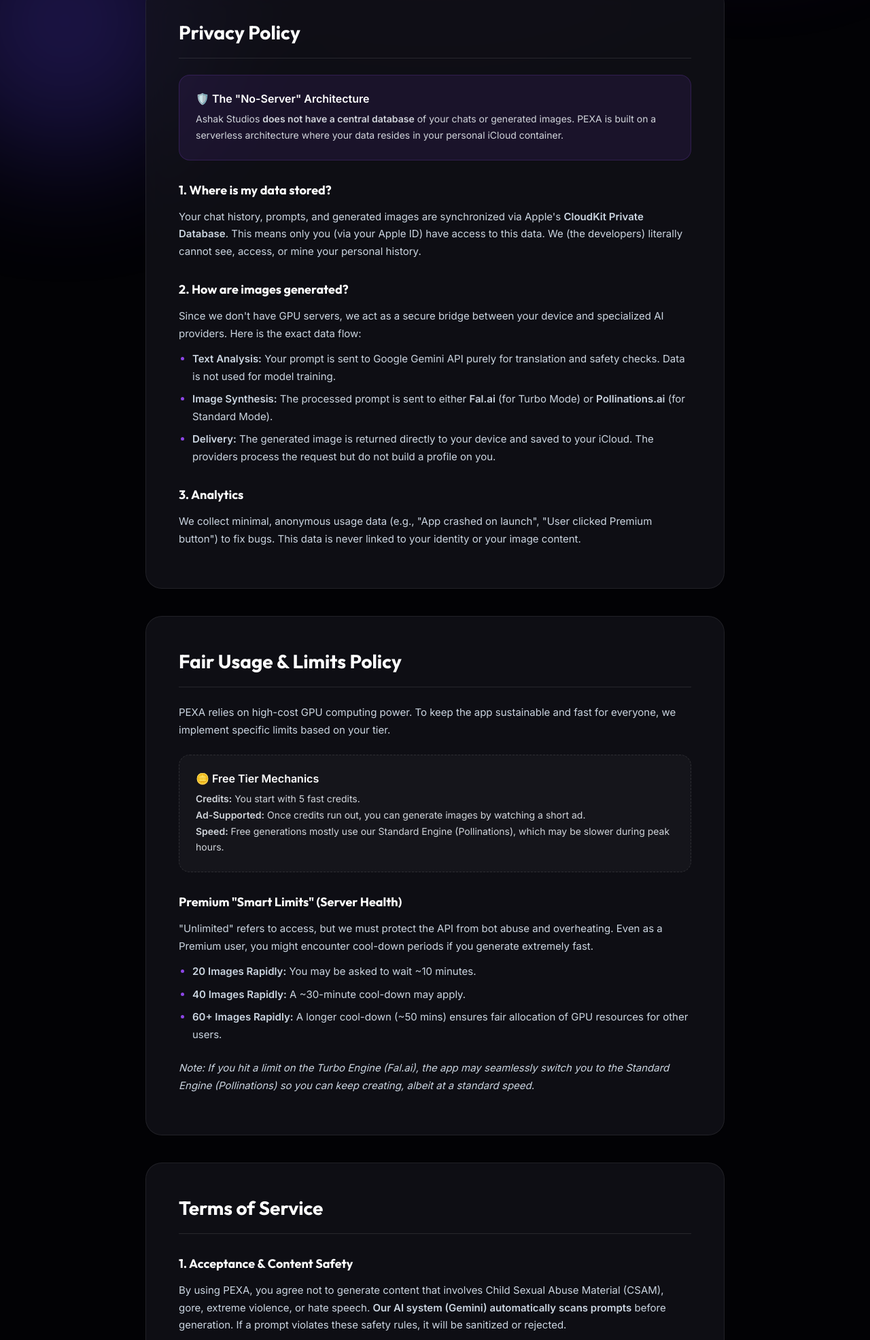
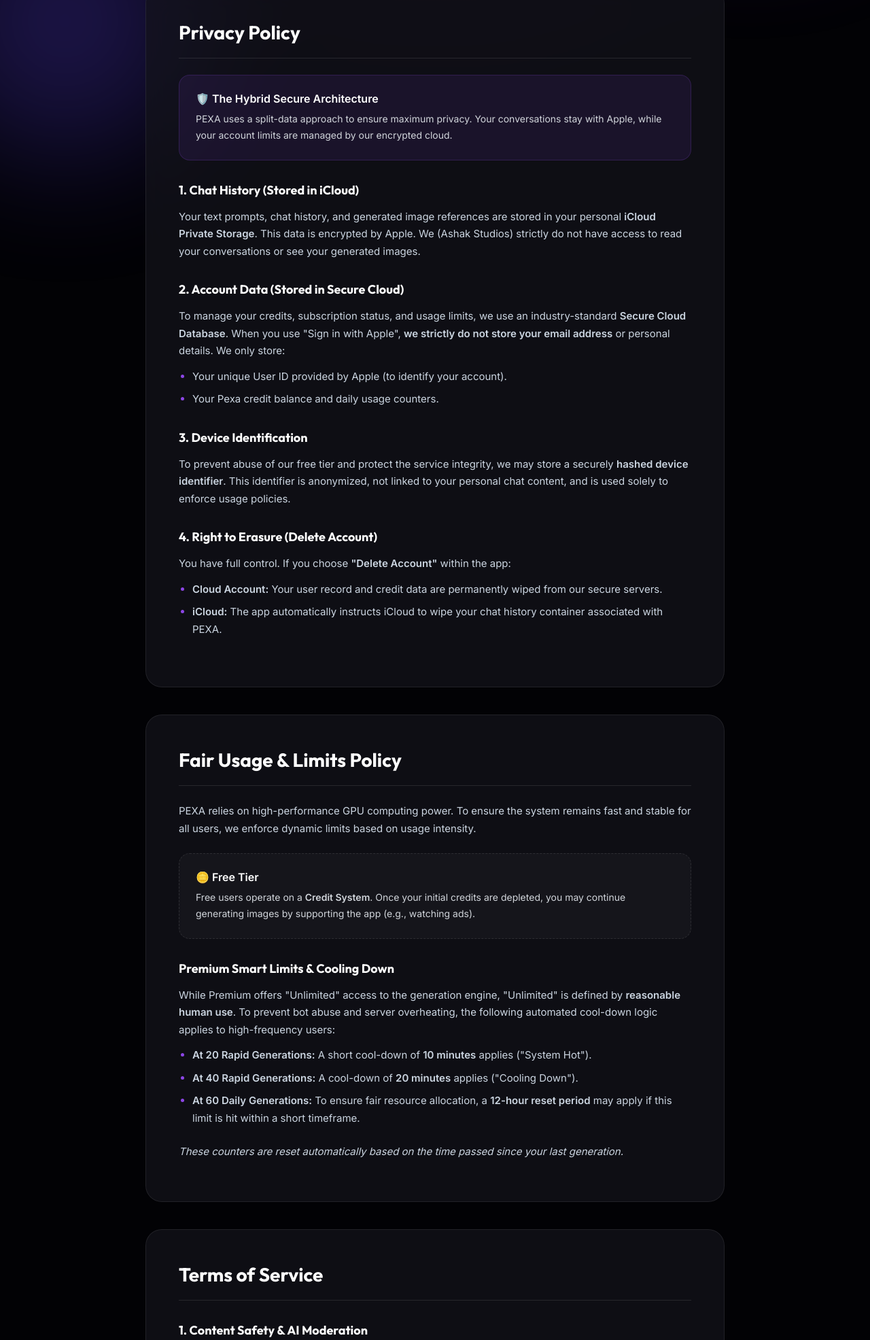
Before and after one commit to yumerashak/ashakco, an Astro site: page /pexa/legal in a window 1280 px wide. Shown: the part 568-2539 px from the top of the page at 68% size. Built offline with nearby package versions, Linux system fonts and the light colour scheme; Astro itself is replaced by a stand-in of ours.

Commit message:
CommitPexa1.0.2

```diff
--- a/src/pages/pexa/legal.astro
+++ b/src/pages/pexa/legal.astro
@@ -2,7 +2,7 @@
 import Header from "../../components/company/CompanyHeader.astro";
 import Footer from "../../components/company/CompanyFooter.astro";
 
-const LAST_UPDATED = "December 2, 2025";
+const LAST_UPDATED = "December 7, 2025";
 ---
 
 <html lang="en">
@@ -14,7 +14,6 @@
     <meta name="theme-color" content="#8D46E7" />
     <link rel="icon" href="/favicon.svg" />
 
-    <!-- Fonts -->
     <link rel="preconnect" href="https://fonts.googleapis.com" />
     <link rel="preconnect" href="https://fonts.gstatic.com" crossorigin />
     <link href="https://fonts.googleapis.com/css2?family=Outfit:wght@500;700&family=Inter:wght@400;500;600&display=swap" rel="stylesheet" />
@@ -160,12 +159,11 @@
 
     <main>
 
-      <!-- HERO -->
       <section class="hero container">
         <div class="meta-badge reveal">Last Updated: {LAST_UPDATED}</div>
         <h1 class="reveal" style="animation-delay:0.1s">TRANSPARENCY & LEGAL</h1>
         <p class="reveal" style="color:#9ca3af; max-width:600px; margin:0 auto;">
-          We believe you should know exactly how your data is handled and how our limits work. No hidden clauses.
+          We believe in absolute transparency regarding our Hybrid Architecture and Usage Limits. No hidden clauses.
         </p>
 
         <div class="toc reveal" style="animation-delay:0.2s">
@@ -177,99 +175,103 @@
 
       <section class="container">
 
-        <!-- 1. PRIVACY POLICY (DATA & SERVERS) -->
         <article id="privacy" class="legal-card reveal" style="animation-delay:0.3s">
           <h2 class="section-title">Privacy Policy</h2>
 
           <div class="box box-info">
-            <h4>🛡️ The "No-Server" Architecture</h4>
+            <h4>🛡️ The Hybrid Secure Architecture</h4>
             <p>
-              Ashak Studios <strong>does not have a central database</strong> of your chats or generated images.
-              PEXA is built on a serverless architecture where your data resides in your personal iCloud container.
+              PEXA uses a split-data approach to ensure maximum privacy. Your conversations stay with Apple, while your account limits are managed by our encrypted cloud.
             </p>
           </div>
 
-          <h3>1. Where is my data stored?</h3>
+          <h3>1. Chat History (Stored in iCloud)</h3>
           <p>
-            Your chat history, prompts, and generated images are synchronized via Apple's <strong>CloudKit Private Database</strong>.
-            This means only you (via your Apple ID) have access to this data. We (the developers) literally cannot see, access, or mine your personal history.
+            Your text prompts, chat history, and generated image references are stored in your personal <strong>iCloud Private Storage</strong>.
+            This data is encrypted by Apple. We (Ashak Studios) strictly do not have access to read your conversations or see your generated images.
           </p>
 
-          <h3>2. How are images generated?</h3>
+          <h3>2. Account Data (Stored in Secure Cloud)</h3>
           <p>
-            Since we don't have GPU servers, we act as a secure bridge between your device and specialized AI providers. Here is the exact data flow:
+            To manage your credits, subscription status, and usage limits, we use an industry-standard <strong>Secure Cloud Database</strong>.
+            When you use "Sign in with Apple", <strong>we strictly do not store your email address</strong> or personal details. We only store:
           </p>
           <ul>
-            <li><strong>Text Analysis:</strong> Your prompt is sent to Google Gemini API purely for translation and safety checks. Data is not used for model training.</li>
-            <li><strong>Image Synthesis:</strong> The processed prompt is sent to either <strong>Fal.ai</strong> (for Turbo Mode) or <strong>Pollinations.ai</strong> (for Standard Mode).</li>
-            <li><strong>Delivery:</strong> The generated image is returned directly to your device and saved to your iCloud. The providers process the request but do not build a profile on you.</li>
+            <li>Your unique User ID provided by Apple (to identify your account).</li>
+            <li>Your Pexa credit balance and daily usage counters.</li>
           </ul>
 
-          <h3>3. Analytics</h3>
+          <h3>3. Device Identification</h3>
           <p>
-            We collect minimal, anonymous usage data (e.g., "App crashed on launch", "User clicked Premium button") to fix bugs. This data is never linked to your identity or your image content.
+             To prevent abuse of our free tier and protect the service integrity, we may store a securely <strong>hashed device identifier</strong>. This identifier is anonymized, not linked to your personal chat content, and is used solely to enforce usage policies.
+          </p>
+
+          <h3>4. Right to Erasure (Delete Account)</h3>
+          <p>
+            You have full control. If you choose <strong>"Delete Account"</strong> within the app:
+          </p>
+          <ul>
+            <li><strong>Cloud Account:</strong> Your user record and credit data are permanently wiped from our secure servers.</li>
+            <li><strong>iCloud:</strong> The app automatically instructs iCloud to wipe your chat history container associated with PEXA.</li>
+          </ul>
+        </article>
+
+        <article id="fair-use" class="legal-card reveal" style="animation-delay:0.4s">
+          <h2 class="section-title">Fair Usage & Limits Policy</h2>
+          <p>
+            PEXA relies on high-performance GPU computing power. To ensure the system remains fast and stable for all users, we enforce dynamic limits based on usage intensity.
+          </p>
+
+          <div class="box box-transparent">
+            <h4>🪙 Free Tier</h4>
+            <p>
+              Free users operate on a <strong>Credit System</strong>. Once your initial credits are depleted, you may continue generating images by supporting the app (e.g., watching ads).
+            </p>
+          </div>
+
+          <h3>Premium Smart Limits & Cooling Down</h3>
+          <p>
+            While Premium offers "Unlimited" access to the generation engine, "Unlimited" is defined by <strong>reasonable human use</strong>. To prevent bot abuse and server overheating, the following automated cool-down logic applies to high-frequency users:
+          </p>
+          <ul>
+            <li><strong>At 20 Rapid Generations:</strong> A short cool-down of <strong>10 minutes</strong> applies ("System Hot").</li>
+            <li><strong>At 40 Rapid Generations:</strong> A cool-down of <strong>20 minutes</strong> applies ("Cooling Down").</li>
+            <li><strong>At 60 Daily Generations:</strong> To ensure fair resource allocation, a <strong>12-hour reset period</strong> may apply if this limit is hit within a short timeframe.</li>
+          </ul>
+          <p>
+            <em>These counters are reset automatically based on the time passed since your last generation.</em>
           </p>
         </article>
 
-        <!-- 2. FAIR USAGE & LIMITS (TRANSPARENCY ON LIMITS) -->
-        <article id="fair-use" class="legal-card reveal" style="animation-delay:0.4s">
-          <h2 class="section-title">Fair Usage & Limits Policy</h2>
-          <p>
-            PEXA relies on high-cost GPU computing power. To keep the app sustainable and fast for everyone, we implement specific limits based on your tier.
-          </p>
-
-          <div class="box box-transparent">
-            <h4>🪙 Free Tier Mechanics</h4>
-            <p>
-              <strong>Credits:</strong> You start with 5 fast credits. <br/>
-              <strong>Ad-Supported:</strong> Once credits run out, you can generate images by watching a short ad. <br/>
-              <strong>Speed:</strong> Free generations mostly use our Standard Engine (Pollinations), which may be slower during peak hours.
-            </p>
-          </div>
-
-          <h3>Premium "Smart Limits" (Server Health)</h3>
-          <p>
-            "Unlimited" refers to access, but we must protect the API from bot abuse and overheating. Even as a Premium user, you might encounter cool-down periods if you generate extremely fast.
-          </p>
-          <ul>
-            <li><strong>20 Images Rapidly:</strong> You may be asked to wait ~10 minutes.</li>
-            <li><strong>40 Images Rapidly:</strong> A ~30-minute cool-down may apply.</li>
-            <li><strong>60+ Images Rapidly:</strong> A longer cool-down (~50 mins) ensures fair allocation of GPU resources for other users.</li>
-          </ul>
-          <p>
-            <em>Note: If you hit a limit on the Turbo Engine (Fal.ai), the app may seamlessly switch you to the Standard Engine (Pollinations) so you can keep creating, albeit at a standard speed.</em>
-          </p>
-        </article>
-
-        <!-- 3. TERMS OF SERVICE -->
         <article id="terms" class="legal-card reveal" style="animation-delay:0.5s">
           <h2 class="section-title">Terms of Service</h2>
 
-          <h3>1. Acceptance & Content Safety</h3>
+          <h3>1. Content Safety & AI Moderation</h3>
           <p>
-            By using PEXA, you agree not to generate content that involves Child Sexual Abuse Material (CSAM), gore, extreme violence, or hate speech.
-            <strong>Our AI system (Gemini) automatically scans prompts</strong> before generation. If a prompt violates these safety rules, it will be sanitized or rejected.
+            All text prompts are analyzed by our <strong>automated AI safety system</strong> before image generation.
+            You agree not to attempt to generate content involving Child Sexual Abuse Material (CSAM), gore, extreme violence, or hate speech.
+            Such prompts will be automatically sanitized or rejected by the safety protocol.
           </p>
 
-          <h3>2. Ownership of Generations</h3>
+          <h3>2. Authentication & Security</h3>
+          <p>
+            PEXA uses <strong>Sign in with Apple</strong> for secure authentication. You are responsible for maintaining the security of your Apple ID. We are not liable for data loss resulting from a compromised Apple account.
+          </p>
+
+          <h3>3. Ownership of Generations</h3>
           <p>
             <strong>You own the images you create.</strong> Ashak Studios claims no copyright over your creations. You are free to use them for personal or commercial purposes, subject to local laws regarding AI-generated content.
           </p>
 
-          <h3>3. Subscriptions & Refunds</h3>
+          <h3>4. Subscriptions & Refunds</h3>
           <p>
-            PEXA offers a renewable subscription processed entirely by Apple.
+            PEXA offers renewable subscriptions processed entirely by Apple (StoreKit 2).
           </p>
           <ul>
             <li>Payment is charged to your Apple ID.</li>
-            <li>Subscriptions auto-renew unless canceled 24 hours before the end of the period.</li>
-            <li><strong>Refunds:</strong> We do not handle payments directly. All refund requests must be made to Apple Support.</li>
+            <li>Subscriptions auto-renew unless canceled at least 24 hours before the end of the period in your iPhone Settings.</li>
+            <li><strong>Refunds:</strong> As developers, we do not have access to your billing information. All refund requests must be handled directly by Apple Support.</li>
           </ul>
-
-          <h3>4. "As Is" Disclaimer</h3>
-          <p>
-            AI is an evolving technology. We cannot guarantee that every image will be perfect (e.g., correct number of fingers/limbs). The service is provided "as is" without warranties regarding specific artistic output.
-          </p>
 
           <h3>5. Contact</h3>
           <p>
```
